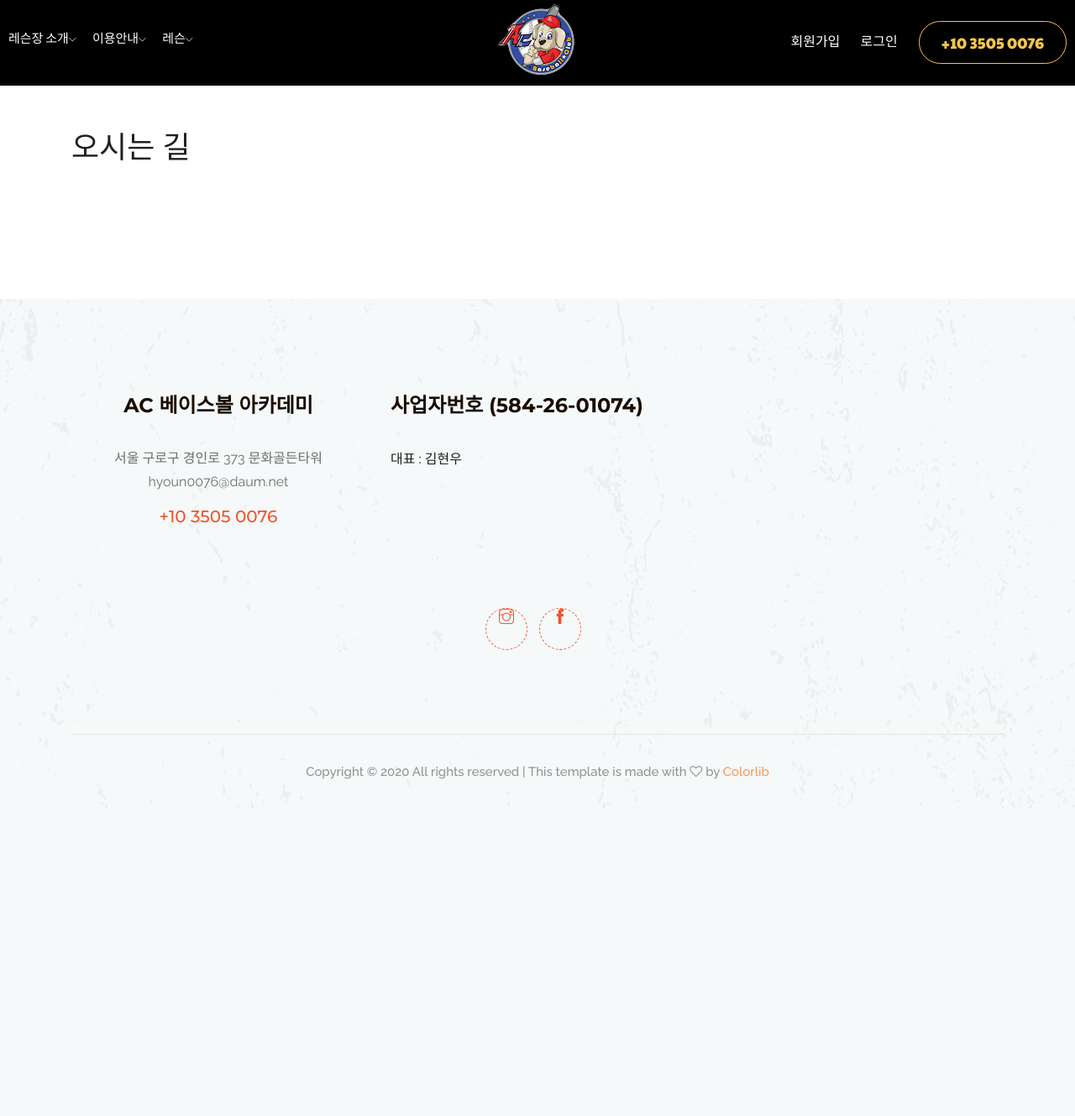
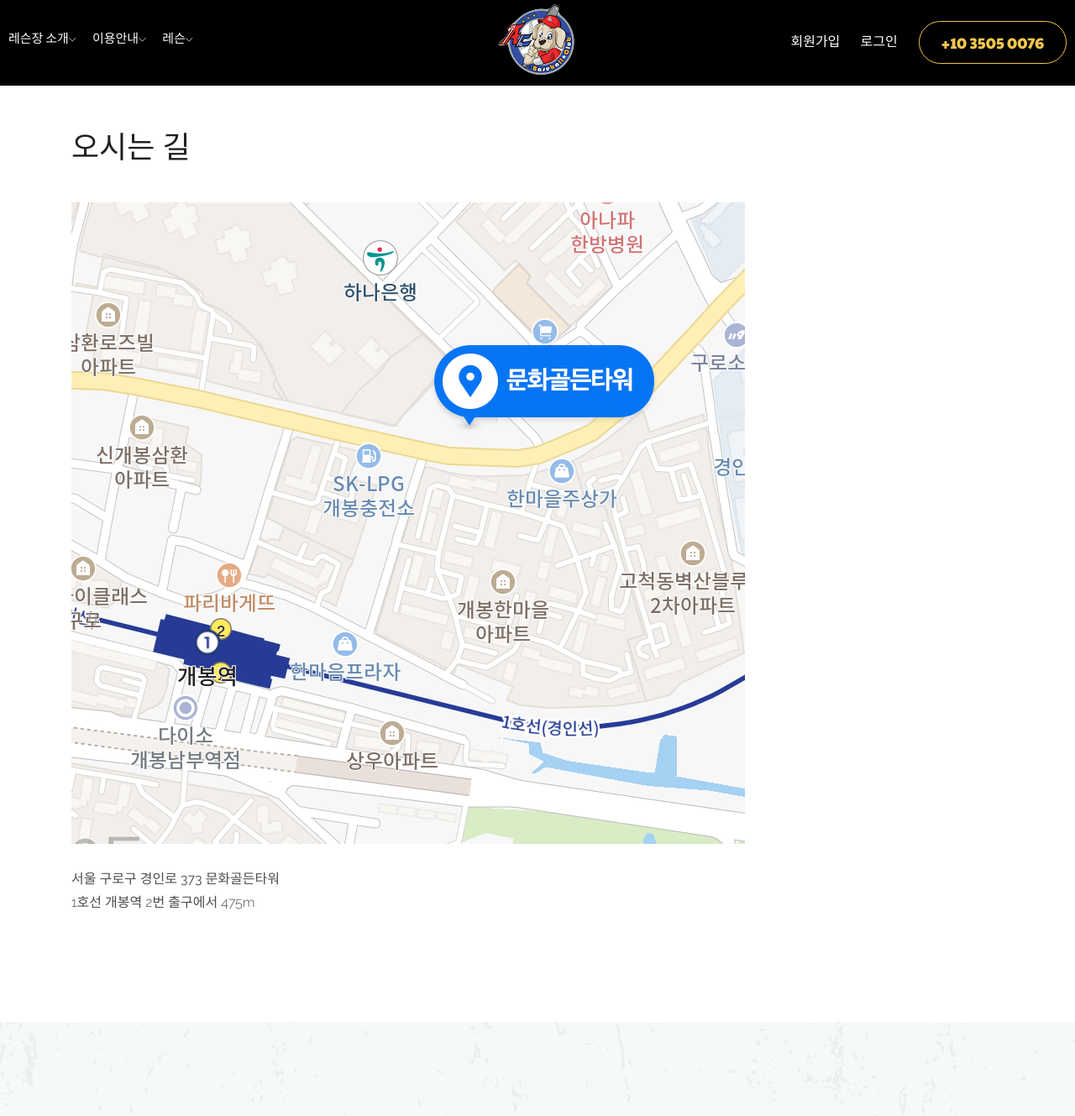
Before and after one commit to jiyaaany/ACBaseball, a Django app: page /index/way/ in a window 1280 px wide. Shown: the top 1329 px of the page at 84% size. Before the commit the page ends 928 px from the top, so only its background shows below. Run offline with Django 3.2, Linux system fonts and the light colour scheme; some libraries are stand-ins or nearby versions.

Commit message:
지도 추가'

```diff
--- a/index/templates/way.html
+++ b/index/templates/way.html
@@ -29,7 +29,11 @@
     <div class="content_area">
         <div class="container">
             <h1 class="signin-header">오시는 길</h1>
-
+            <img src="{% static 'img/map.png' %}" alt="">
+            <p>
+                <br><strong>서울 구로구 경인로 373 문화골든타워</strong> <br>
+                1호선 개봉역 2번 출구에서 475m
+            </p>
         </div>
     </div>
     {% endblock %}
```
Also changed, not shown: static/img/map.png (added).
